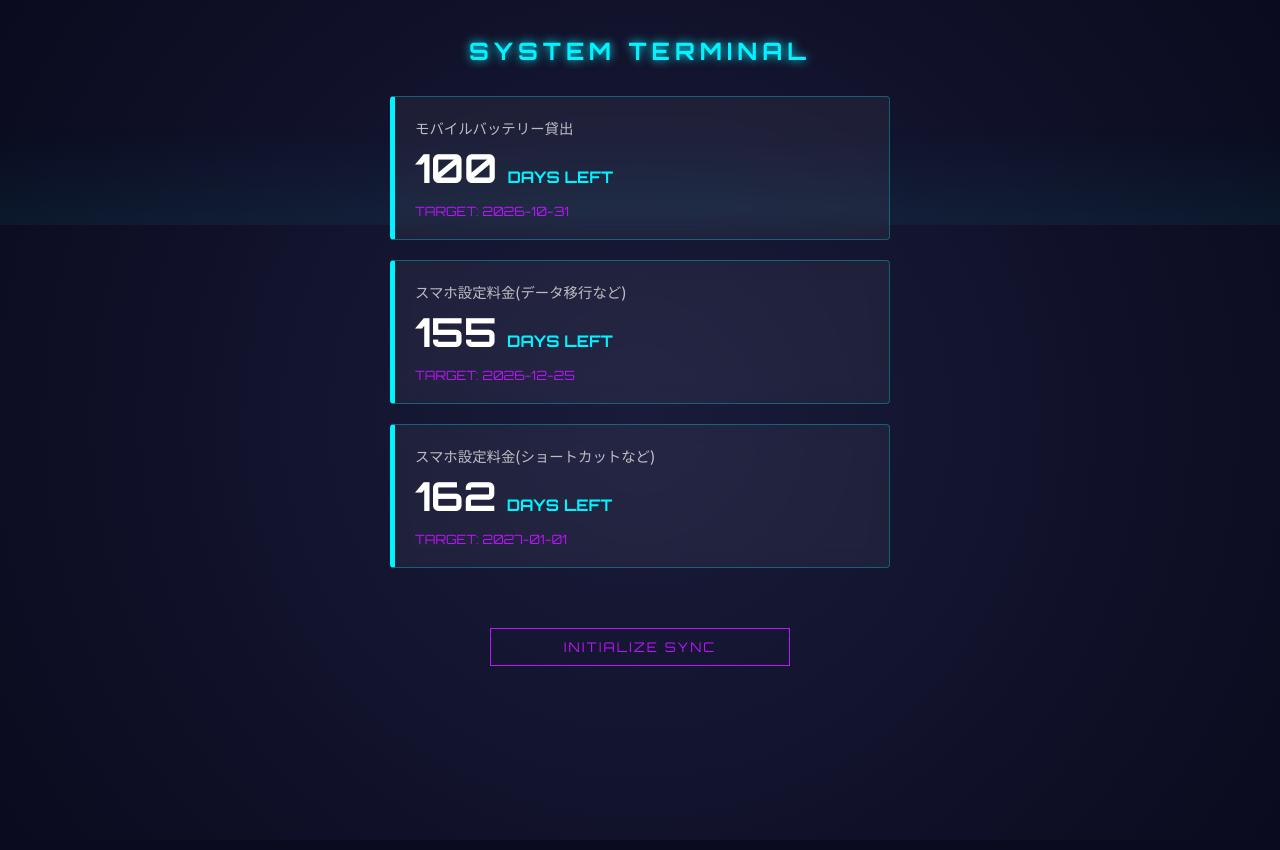
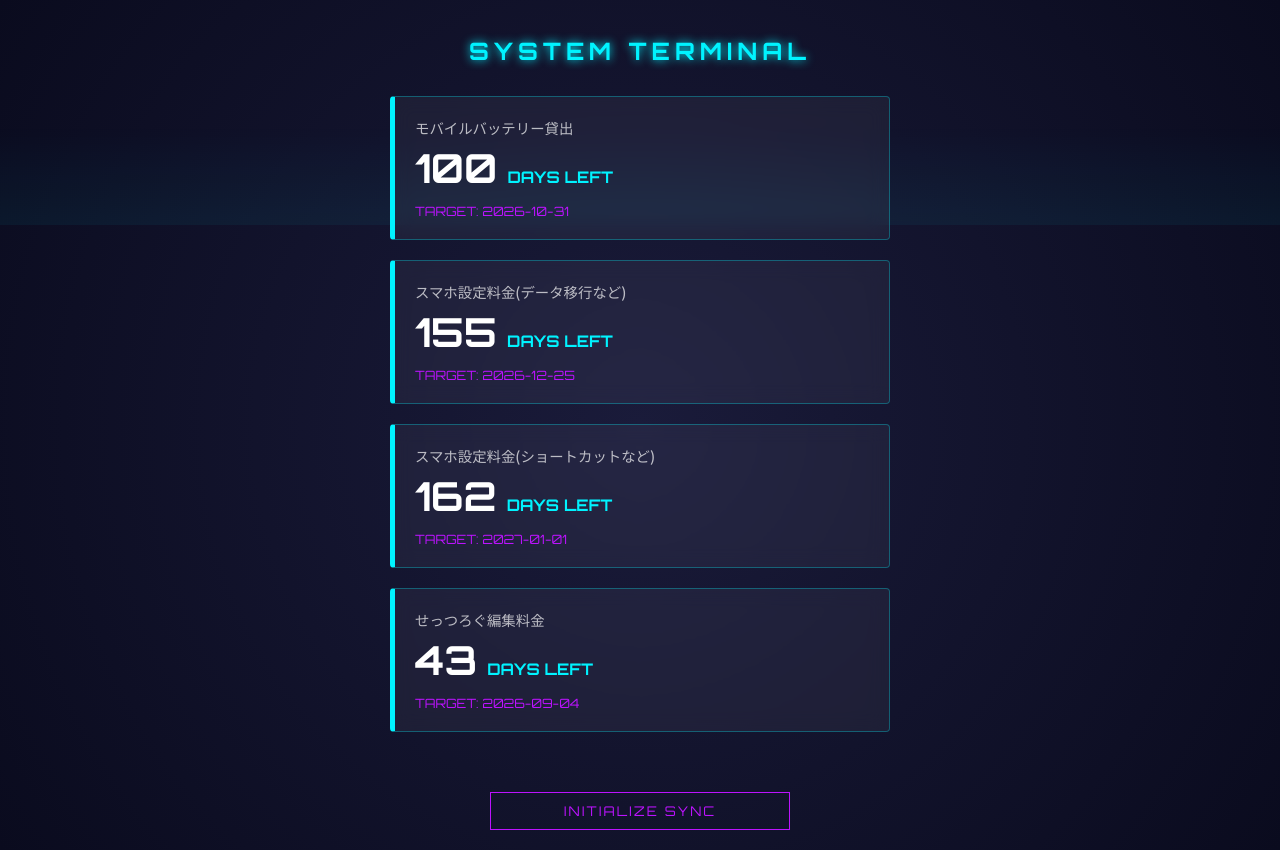
Before and after one commit to blueberry1004berryblue-art/invoice-notification, a website: page public/index.html in a window 1280 px wide. Drawn offline with Linux system fonts and the light colour scheme.

Commit message:
Add new invoice for editing fee and fix formatting

```diff
--- a/public/index.html
+++ b/public/index.html
@@ -138,7 +138,8 @@
         const INVOICES = [
             { title: "モバイルバッテリー貸出", deadline: "2026-10-31" },
             { title: "スマホ設定料金(データ移行など)", deadline: "2026-12-25" },
-            { title: "スマホ設定料金(ショートカットなど)", deadline: "2027-01-01" }
+            { title: "スマホ設定料金(ショートカットなど)", deadline: "2027-01-01" },
+            { title: "せっつろぐ編集料金", deadline: "2026-09-04" }
         ];
 
         function updateUI() {
```
